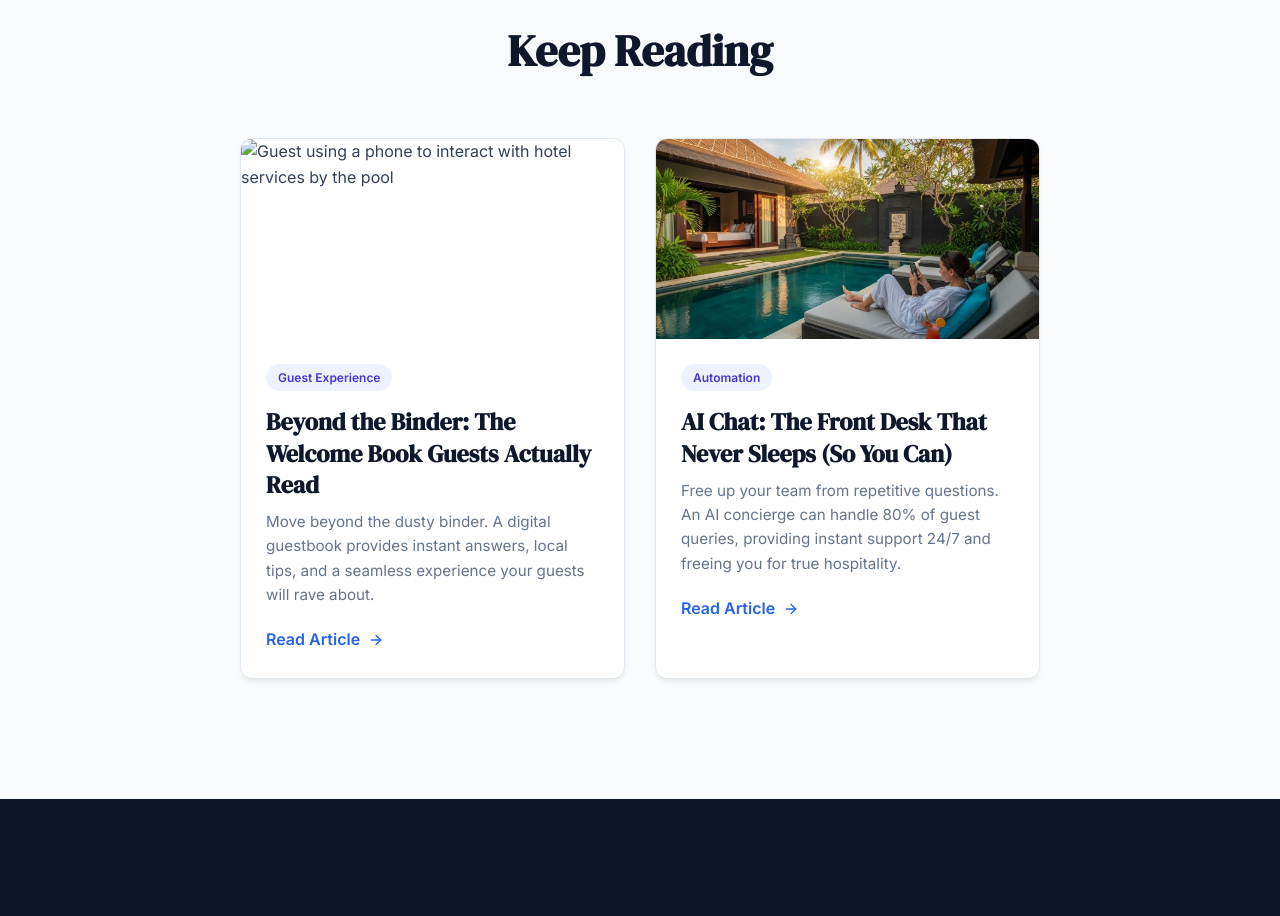
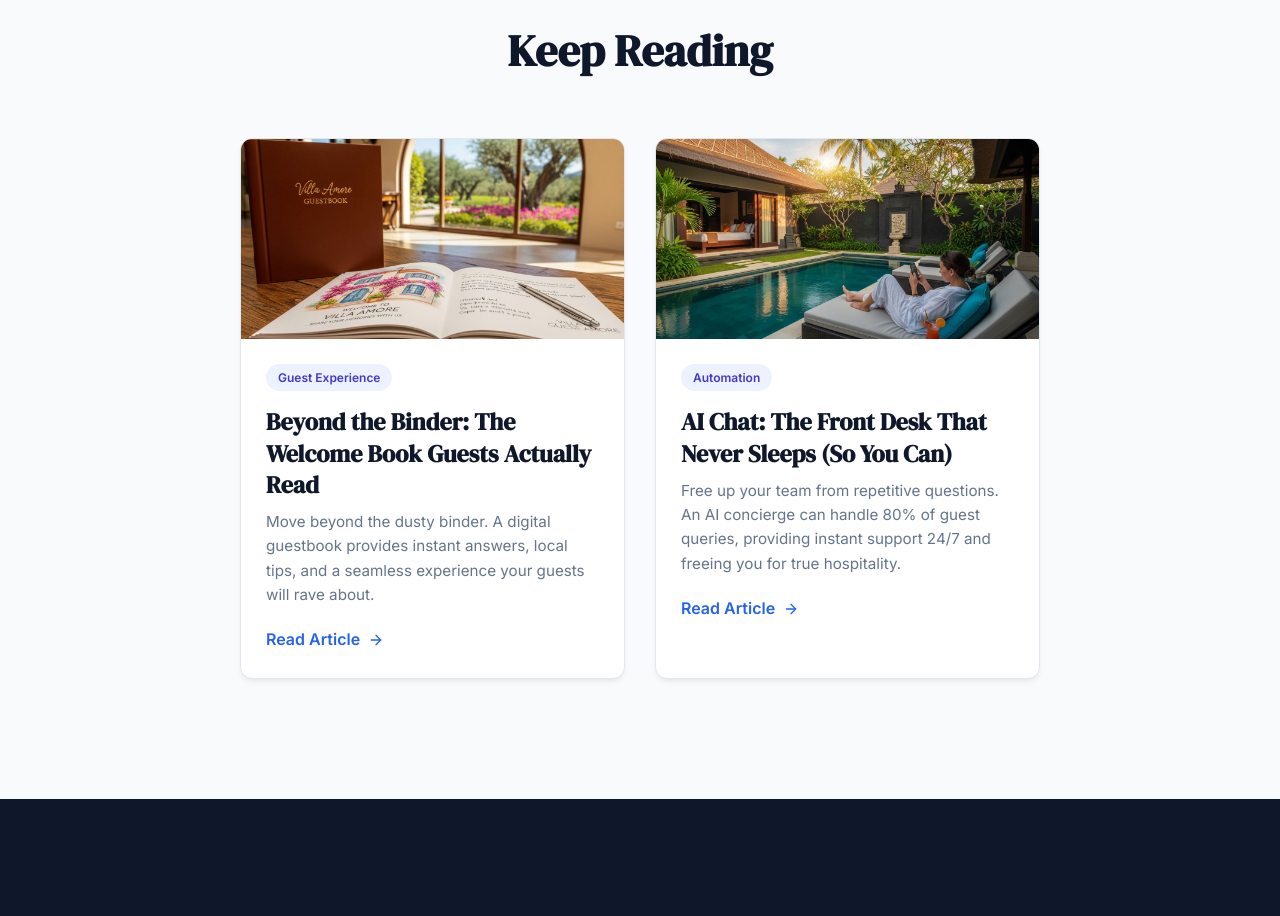
Before and after one commit to gbay1234/Landing-page, a website: page Boost-Your-Hotels-Revenue/index.html in a window 1280 px wide. Shown: the part 5420-6336 px from the top of the page. Drawn offline with Linux system fonts and the light colour scheme; files whose address does not match are found by name.

Commit message:
Update index.html

```diff
--- a/Boost-Your-Hotels-Revenue/index.html
+++ b/Boost-Your-Hotels-Revenue/index.html
@@ -130,7 +130,7 @@
                 <div class="blog-posts-grid">
                     <article class="blog-post-card">
                         <a href="/guestbook-guide" class="blog-post-link">
-                            <img src="/guidebook-old.jpg" alt="Guest using a phone to interact with hotel services by the pool" class="blog-post-image">
+                            <img src="/guestbook-old.jpg" alt="Guest using a phone to interact with hotel services by the pool" class="blog-post-image">
                             <div class="blog-post-content">
                                 <span class="blog-post-category">Guest Experience</span>
                                 <h3 class="blog-post-title">Beyond the Binder: The Welcome Book Guests Actually Read</h3>
```
